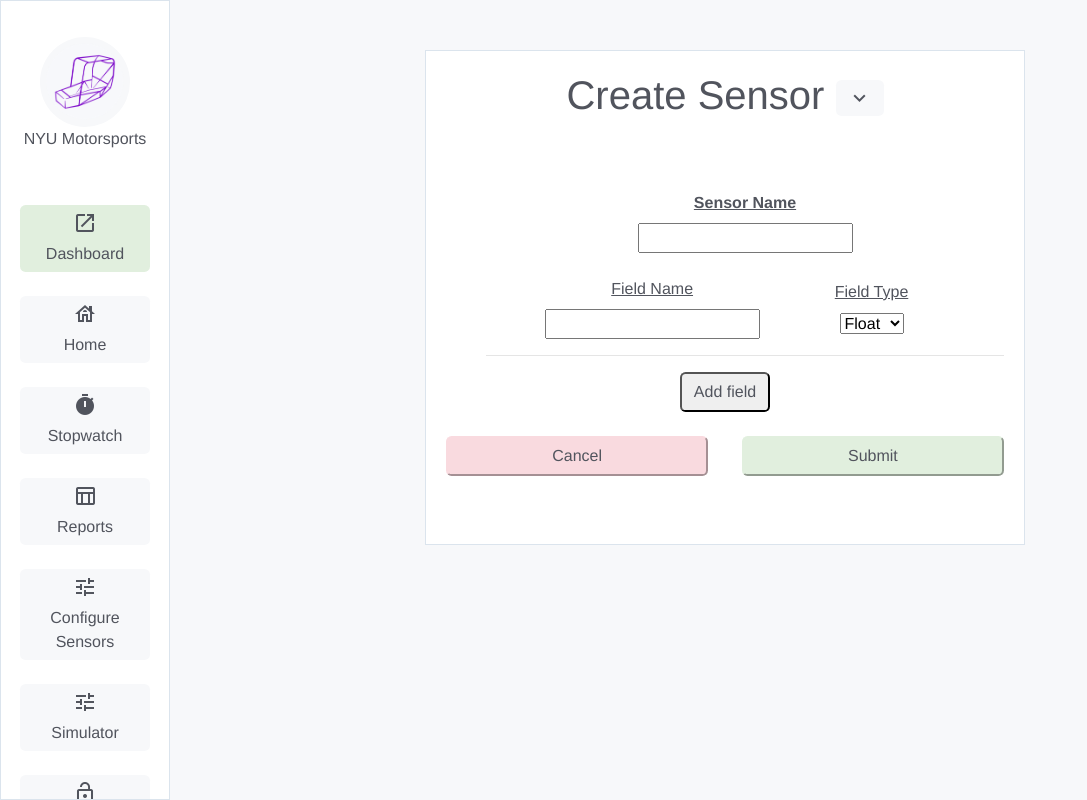
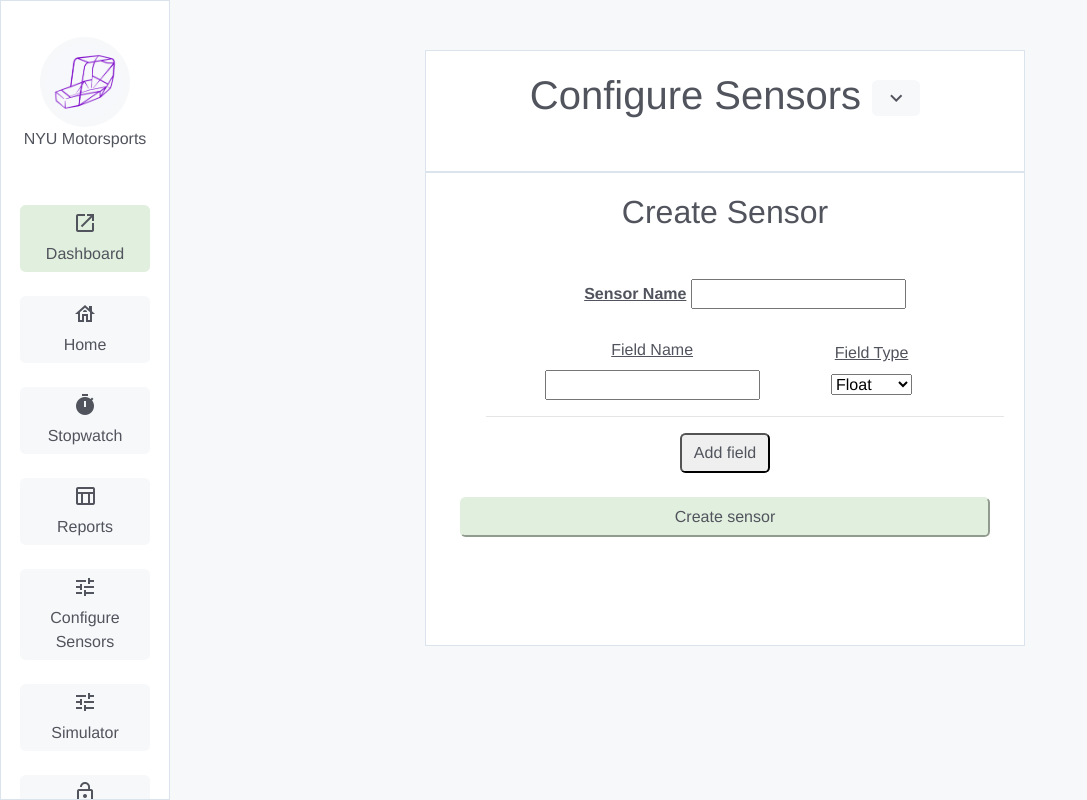
Before and after one commit to gcivil-nyu-org/spring2020-cs-gy-9223-frontend, a Django app: template mercury/templates/sensor.html in a window 1280 px wide. Shown: the whole page, without its empty margins (0-1087 px from the left). Run offline with Django 3.2, Linux system fonts and the light colour scheme; the template is opened without the code that fills it, so the values that code supplies are empty; some libraries are stand-ins or nearby versions.

Commit message:
Issue #11 This issue adds the frontend for the configureSensors feature. A temporary model was created for testing purposes, but this model is subject to change/replacement by the backend team.
1. Create a temporary model to store the Sensors: SensorFields, CustomSensor, SensorData.
2. Create a custom serializer class and view to serve sensor data to the frontend (sensor_data.py, serializers.py)
3. Update urls.py with a route to the new sensor_data view.
4. Add style elements to style.css
5. Build forms for the existing sensors (sensor.js) and display on the configure sensors page (sensor.html)
6. Add rest_framework package to settings.py (to serialize CustomSensor + SensorFields data as JSON).

```diff
--- a/mercury/static/mercury/js/sensor.js
+++ b/mercury/static/mercury/js/sensor.js
@@ -1,34 +1,179 @@
+$(document).ready(function() {
+
+    // AJAX to retrieve sensor data from the backend
+    $.ajax({
+        url: "/sensor_data",
+        type: "GET",
+
+    success: function(response) {
+
+        // parse serialized sensor data, store in an object
+        var sensors = JSON.parse(response);
+
+        var existing_sensors;
+        existing_sensors = document.getElementById("existing_sensors");
+        var sensorNumber = 0;
+
+        // build panel with editable fields for each sensor
+        for (sensor in sensors) {
+            // Create panel div
+            let div = document.createElement("div");
+            div.setAttribute("class", "panel");
+            existing_sensors.append(div);
+
+            // Create header
+            let header = document.createElement("h2");
+            header.setAttribute("contentEditable", "true");
+            header.setAttribute("id", "sensor_name_"+sensorNumber);
+            header.innerHTML = sensors[sensor]["sensor_display_name"];
+            div.append(header);
+
+            // Create labels
+            let labels_div = document.createElement("div");
+            labels_div.setAttribute("id", "labels");
+            div.append(labels_div);
+
+            let field_name_label_div = document.createElement("div");
+            field_name_label_div.setAttribute("class", "inline-block-child");
+            let field_name_label = document.createElement("h4");
+            field_name_label.innerHTML="<u>Field Name</ul>";
+            field_name_label_div.append(field_name_label);
+            labels_div.append(field_name_label_div);
+
+            let field_type_label_div = document.createElement("div");
+            field_type_label_div.setAttribute("class", "inline-block-child");
+            let field_type_label = document.createElement("h4");
+            field_type_label.innerHTML="<u>Field Type</ul>";
+            field_type_label_div.append(field_type_label);
+            labels_div.append(field_type_label_div);
+
+            // Retrieve field display names
+            // Note: replace single quotes with double quotes
+            let display_names = sensors[sensor]["fields"]["field_display_names"]
+            .replace(/'/g,'"')
+            field_display_names = JSON.parse(display_names);
+
+            // Retrieve field data types
+            let types = sensors[sensor]["fields"]["data_types"].replace(/'/g, '"')
+            field_data_types =  JSON.parse(types)
+
+            let fieldNumber = 0
+            for (field in field_display_names) {
+
+                let current_field_div = document.createElement("div");
+                current_field_div.setAttribute("id", field);
+                div.append(current_field_div);
+
+                field_name_div = document.createElement("div");
+                field_name_div.setAttribute("class", "inline-block-child");
+                current_field_div.append(field_name_div);
+                field_name = document.createElement("p");
+                field_name.setAttribute("contentEditable", "true");
+                field_name.setAttribute("id", "name"+field);
+                field_name.innerHTML=field_display_names[field];
+                div.append(field_name);
+                field_name_div.append(field_name);
+
+                //build a select element, with the correct data type selected
+                field_type_div = document.createElement("div");
+                field_type_div.setAttribute("class", "inline-block-child");
+                current_field_div.append(field_type_div);
+
+                data_type_select = document.createElement("select");
+                float_option = document.createElement("option");
+                float_option.append(document.createTextNode("Float"));
+                if (field_data_types[field] === "float"){
+                    float_option.setAttribute("selected", "true");
+                }
+                data_type_select.append(float_option);
+
+                string_option = document.createElement("option");
+                string_option.append(document.createTextNode("String"));
+                if (field_data_types[field] === "string"){
+                    float_option.setAttribute("selected", "true");
+                }
+                data_type_select.append(string_option);
+
+                bool_option = document.createElement("option");
+                bool_option.append(document.createTextNode("Boolean"));
+                if (field_data_types[field] === "boolean"){
+                    float_option.setAttribute("selected", "true");
+                }
+                data_type_select.append(bool_option);
+
+                field_type_div.append(data_type_select);
+
+                fieldNumber++;
+            }
+
+            // Create edit button
+            let edit_button = document.createElement("input");
+            edit_button.setAttribute("class", "editbutton simulator-btn grafana-btn grafana-btn-green");
+            edit_button.setAttribute("type", "submit");
+            edit_button.setAttribute("name", "edit_sensor_"+sensorNumber);
+            edit_button.setAttribute("value", "Edit");
+            div.append(edit_button);
+
+            sensorNumber++;
+        }
+    },
+
+    error: function(xhr, errmsg) {
+        console.log(xhr.status + ": " + xhr.responseText); // provide a bit more info about the error to the console
+        console.log(xhr);
+    }
+    });
+});
+
+$('#SensorForm').on('submit', function (event) {
+            event.preventDefault();
+            console.log("Sensor form submitted");
+            create_sensor();
+        }
+    );
+
+function create_sensor() {
+
+    console.log("Entered create_sensor()");
+
+    console.log($('#SensorForm').serializeArray());
+
+}
+
 function addRow(){
-  var sensorList, myLi, myInput, mySelect, myButton, float_option, string_option, bool_option;
+  var sensorList, field_name_li, field_type_li, field_name_input, field_type_select,
+  float_option, string_option, bool_option;
 
   sensorList = document.getElementById("sensor-list");
   // Make name box:
-  myLi = document.createElement("LI");
-  myLi.className = "sensor-list-field-name";
-  myInput = document.createElement("input");
-  myInput.setAttribute("type","text");
-  myLi.appendChild(myInput);
-  sensorList.appendChild(myLi);
+  field_name_li = document.createElement("li");
+  field_name_li.className = "sensor-list-field-name";
+  field_name_input = document.createElement("input");
+  field_name_input.setAttribute("type","text");
+  field_name_input.setAttribute("name","field-name")
+  field_name_li.appendChild(field_name_input);
+  sensorList.appendChild(field_name_li);
 
   //Make field type:
-  myLi = document.createElement("LI");
-  myLi.className = "sensor-list-field-type";
-  mySelect = document.createElement("select");
+  field_type_li = document.createElement("li");
+  field_type_li.className = "sensor-list-field-type";
+  field_type_select = document.createElement("select");
+  field_type_select.setAttribute("name", "field-type")
 
   float_option = document.createElement("option");
   float_option.appendChild(document.createTextNode("Float"));
-  mySelect.appendChild(float_option);
+  field_type_select.appendChild(float_option);
 
   string_option = document.createElement("option");
   string_option.appendChild(document.createTextNode("String"));
-  mySelect.appendChild(string_option);
+  field_type_select.appendChild(string_option);
 
   bool_option = document.createElement("option");
-  bool_option.appendChild(document.createTextNode("Bool"));
-  mySelect.appendChild(bool_option);
+  bool_option.appendChild(document.createTextNode("Boolean"));
+  field_type_select.appendChild(bool_option);
 
-  myLi.appendChild(mySelect);
-  sensorList.appendChild(myLi);
+  field_type_li.appendChild(field_type_select);
+  sensorList.appendChild(field_type_li);
 
   var hr = document.createElement('hr');
   sensorList.appendChild(hr);
--- a/mercury/static/mercury/style.css
+++ b/mercury/static/mercury/style.css
@@ -120,6 +120,24 @@ input#id_can_msg{
   text-align: center;
   vertical-align: middle;
   background-color: var(--light-background);
+}
+
+.inline-block-child {
+  display: inline-block;
+  width: 40%;
+}
+
+.panel {
+  border-color:var(--light-border);
+  background: var(--light-panel);
+  text-align: center;
+  margin: auto;
+  vertical-align: middle;
+  border-style: solid;
+  border-width: thin;
+  padding: 20px;
+  width: 600px;
+  overflow: hidden;
 }
 
 #grafana-panel {
@@ -617,11 +635,6 @@ a {
     width: 40%;
     display: inline-block;
   }
-/*
-  .sensor-list-add-field {
-    width: 13%;
-    display: inline-block;
-  } */
 
   .end-sensor-list {
     width: 100%;
--- a/mercury/templates/sensor.html
+++ b/mercury/templates/sensor.html
@@ -3,7 +3,7 @@
 <html lang="en">
     <head>
         <meta charset="UTF-8">
-        <title>Create Sensor</title>
+        <title>Configure Sensors</title>
         <link rel="icon" href="{% static 'mercury/motorsports_logo.png' %}">
         <!-- CSS -->
         <link rel="stylesheet" type="text/css" href="{% static 'mercury/style.css' %}">
@@ -14,21 +14,33 @@
     <body>
         {% include 'sidebar.html' %}
         <div id="grafana-base">
-        <!-- <div class="col-lg-6 col-md-6 mb-6 col-centered"> -->
-            <div id="grafana-panel">
+
+            <div class="panel">
                 <h1>
-                    Create Sensor
+                    Configure Sensors
                     <a class="grafana-btn grafana-btn-gray" id= "accordion-btn" onclick="myFunction()">
                         <i class="material-icons-outlined" id="expand_more" style="display: block">expand_more</i>
                         <i class="material-icons-outlined" id="expand_less" style="display: none">expand_less</i>
                     </a>
                 </h1>
-
                 <div id="accordion-text">
                         This page is used to add new sensors to the database as well as edit currently existing sensors within the database.
                     <br>
                 </div>
                 <br>
+            </div>
+
+            <div id="existing_sensors">
+
+            </div>
+
+            <div id="grafana-panel">
+                <div>
+
+                    <h2>
+                        Create Sensor
+
+                    </h2>
 
 
                     <form method="POST" action="" id="SensorForm">
@@ -39,9 +51,8 @@
 
                             <li class="sensor-list-sensor-name">
                                 <label for="sensor-name"><b><u>Sensor Name</u></b></label>
-                            <br>
-                            <input type="text"
-                                   id = "sensor-name"/>
+
+                                <input type="text" id="sensor-name" name="sensor-name"/>
                             </li>
 
                             <br><br>
@@ -49,40 +60,37 @@
                             <li class="sensor-list-field-name">
                                 <label for="field-name"><u>Field Name</u></label>
                                 <br>
-                            <input type="text"
-                                   id = "field-name"/>
+                                <input type="text" id="field-name" name="field-name"/>
                             </li>
 
                             <li class="sensor-list-field-type">
                                 <label for="field-type"><u>Field Type</u></label>
                                 <br>
-                                <select id=field-type name=field-type>
-                                    <option value=float>Float</option>
-                                    <option value=string>String</option>
-                                    <option value=bool>Bool</option>
+                                    <select id="field-type" name="field-type">
+                                        <option value="float">Float</option>
+                                        <option value="string">String</option>
+                                        <option value="bool">Boolean</option>
                                     </select>
                             </li>
 
                             <hr>
 
-                        <!-- <li class="sensor-list-add-field" id = "sensor-list-add-field">
-                            <input class="grafana-btn grafana-btn-green" type="button" name="addfieldbutton" id="addfieldbutton" value="+">
-                        </li class=end-sensor-list-element> -->
-                        <!-- <br><br> -->
-
                         </ul class="end-sensor-list">
                         <input align=right class="grafana-btn grafana-btn-blue" type="button" name="addfieldbutton" id="addfieldbutton" value="Add field""right">
                         <br> <br>
                         <div>
-                        <input class="cancelbutton simulator-btn grafana-btn grafana-btn-red" type="submit" name="submit" value="Cancel">
-                        <input class="submitbutton simulator-btn grafana-btn grafana-btn-green" type="submit" name="submit" value="Submit">
+                            <input class="simulator-btn grafana-btn
+                            grafana-btn-green" type="submit" name="submit"
+                            value="Create sensor">
                         </div>
                         <br> <br>
                     </form>
 
-
                     <br>
                     <p class="error" id="para"></p>
+                </div>
+
+
             </div>
         </div>
     </body>
--- a/mercury/urls.py
+++ b/mercury/urls.py
@@ -1,5 +1,6 @@
 from django.urls import path
-from .views import simulator, views, dashboard, can, stopwatch, event, sensor
+from .views import simulator, views, dashboard, can, stopwatch, event, sensor, \
+    sensor_data
 
 app_name = "mercury"
 urlpatterns = [
@@ -13,4 +14,5 @@ urlpatterns = [
     path("can/", can.CANUI.as_view(), name="can-ui"),  # CAN Decoder UI endpoint
     path("event/", event.CreateEventView.as_view(), name="event"),
     path("sensor/", sensor.CreateSensorView.as_view(), name="sensor"),
+    path("sensor_data/", sensor_data.SensorDataView.as_view(), name="sensor_data"),
 ]
--- /dev/null
+++ b/mercury/views/sensor_data.py
@@ -0,0 +1,24 @@
+import logging
+import json
+from django.views.generic import TemplateView
+from django.http import HttpResponse
+from ..models import CustomSensor
+from ..serializers import SensorSerializer
+
+log = logging.getLogger(__name__)
+log.setLevel(logging.ERROR)
+
+
+class SensorDataView(TemplateView):
+    """This is the view for passing sensor data to the frontend."""
+
+    def get(self, request, *args, **kwargs):
+        sensors = CustomSensor.objects.all()
+        data = dict()
+
+        for sensor in sensors:
+            serializer = SensorSerializer(sensor)
+            data[sensor.sensor_name] = serializer.data
+
+        print(data)
+        return HttpResponse(json.dumps(data))
--- a/mysite/settings.py
+++ b/mysite/settings.py
@@ -46,6 +46,7 @@ INSTALLED_APPS = [
     "django.contrib.staticfiles",
     "crispy_forms",
     "mercury.apps.MercuryConfig",
+    "rest_framework",
 ]
 SESSION_ENGINE = "django.contrib.sessions.backends.signed_cookies"
 SESSION_SAVE_EVERY_REQUEST = True
--- a/requirements.txt
+++ b/requirements.txt
@@ -6,3 +6,4 @@ django-crispy-forms==1.8.*
 python-dotenv==0.10.*
 whitenoise==4.1.4
 django-annoying
+djangorestframework
```
Also changed, not shown: mercury/models.py (+7 -4 lines), mercury/serializers.py (added, +9 -0 lines), mercury/migrations/0013_auto_20200301_0838.py (added). Lines whose indentation alone changed are shown as unchanged.
